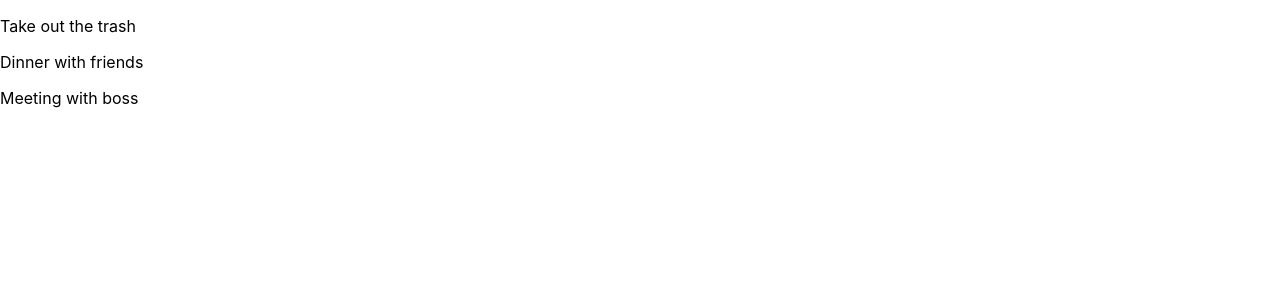
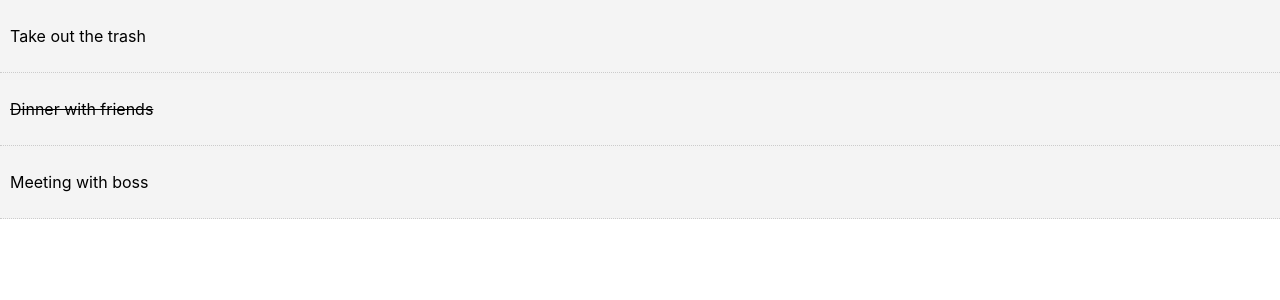
Before and after one commit to DtecIndustries/react-todo-app, a React (Create React App) app: page / in a window 1280 px wide. Shown: the top 300 px of the page. Built offline with nearby package versions, Linux system fonts and the light colour scheme.

Commit message:
add conditional styling to TodoItem

```diff
--- a/src/App.js
+++ b/src/App.js
@@ -12,7 +12,7 @@
       {
         id: 2,
         title: 'Dinner with friends',
-        completed: false
+        completed: true
       },
       {
         id: 3,
--- a/src/components/TodoItem.js
+++ b/src/components/TodoItem.js
@@ -2,9 +2,17 @@
 import PropTypes from 'prop-types'
 
 export class TodoItem extends Component {
+  getStyle = () => {
+    return {
+      backgroundColor: '#f4f4f4',
+      padding: '10px',
+      borderBottom: '1px #ccc dotted',
+      textDecoration: this.props.todo.completed ? 'line-through' : 'none'
+    }
+  }
   render() {
     return (
-      <div>
+      <div style={this.getStyle()}>
         <p>{ this.props.todo.title }</p>
       </div>
     )
```
